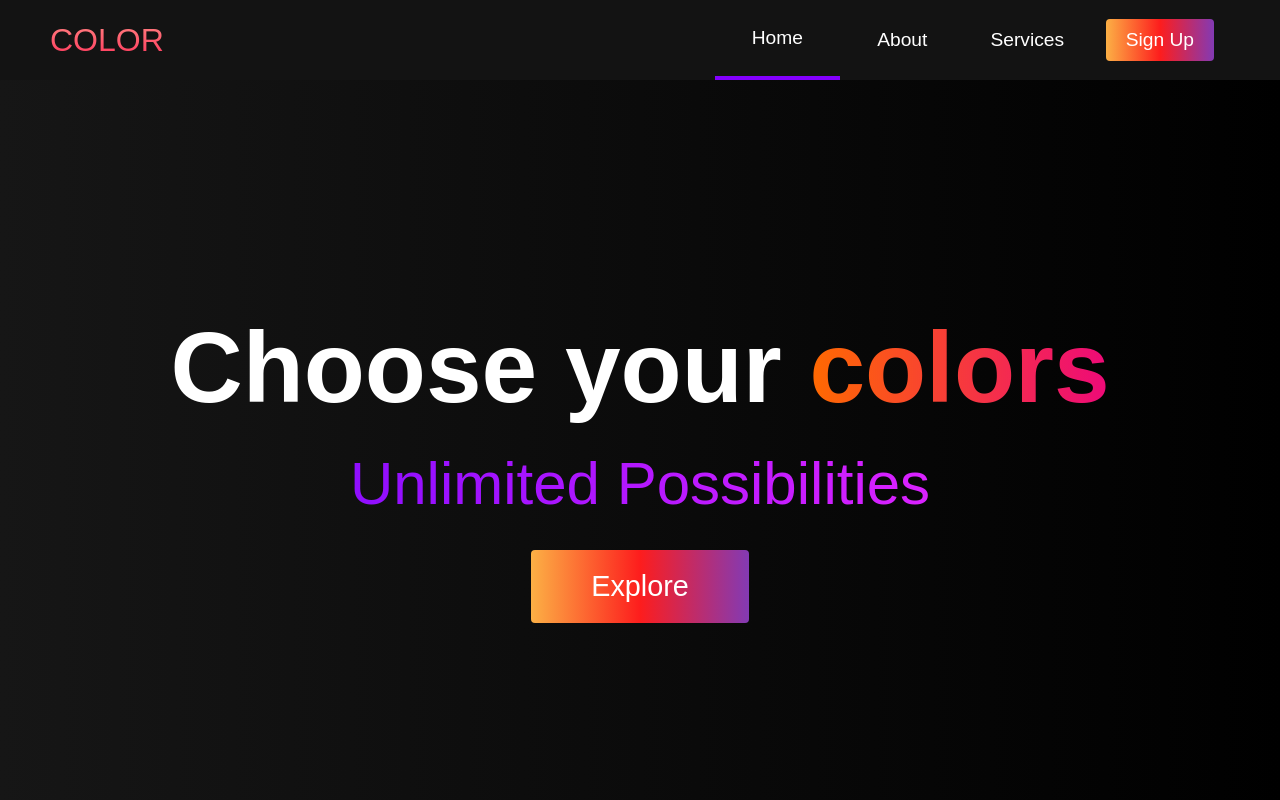
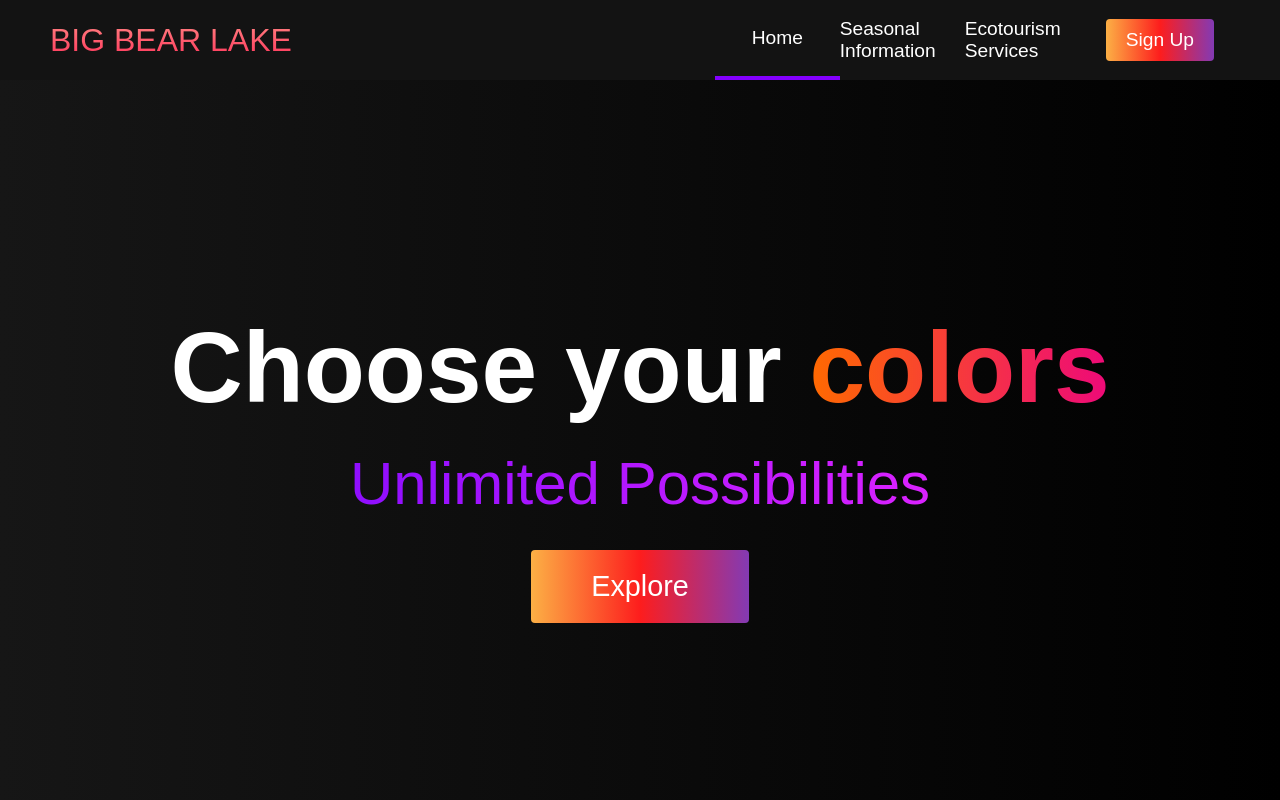
Before and after one commit to gliu05/CIS3610, a plain HTML site: page index.html in a window 1280 px wide. Shown: the top 800 px of the page. Drawn offline with Linux system fonts and the light colour scheme.

Commit message:
Update index.html

```diff
--- a/index.html
+++ b/index.html
@@ -3,7 +3,7 @@
   <head>
     <meta charset="UTF-8" />
     <meta name="viewport" content="width=device-width, initial-scale=1.0" />
-    <title>Scroll Website</title>
+    <title>Big Bear Ecotourism and Information Center</title>
     <link rel="stylesheet" href="styles.css" />
     <link
       rel="stylesheet"
@@ -16,7 +16,7 @@
     <!-- Navbar Section -->
     <nav class="navbar">
       <div class="navbar__container">
-        <a href="#home" id="navbar__logo">COLOR</a>
+        <a href="#home" id="navbar__logo">BIG BEAR LAKE</a>
         <div class="navbar__toggle" id="mobile-menu">
           <span class="bar"></span> <span class="bar"></span>
           <span class="bar"></span>
@@ -26,11 +26,11 @@
             <a href="#home" class="navbar__links" id="home-page">Home</a>
           </li>
           <li class="navbar__item">
-            <a href="#about" class="navbar__links" id="about-page">About</a>
+            <a href="#about" class="navbar__links" id="about-page">Seasonal Information</a>
           </li>
           <li class="navbar__item">
             <a href="#services" class="navbar__links" id="services-page"
-              >Services</a
+              >Ecotourism Services</a
             >
           </li>
           <li class="navbar__btn">
```
